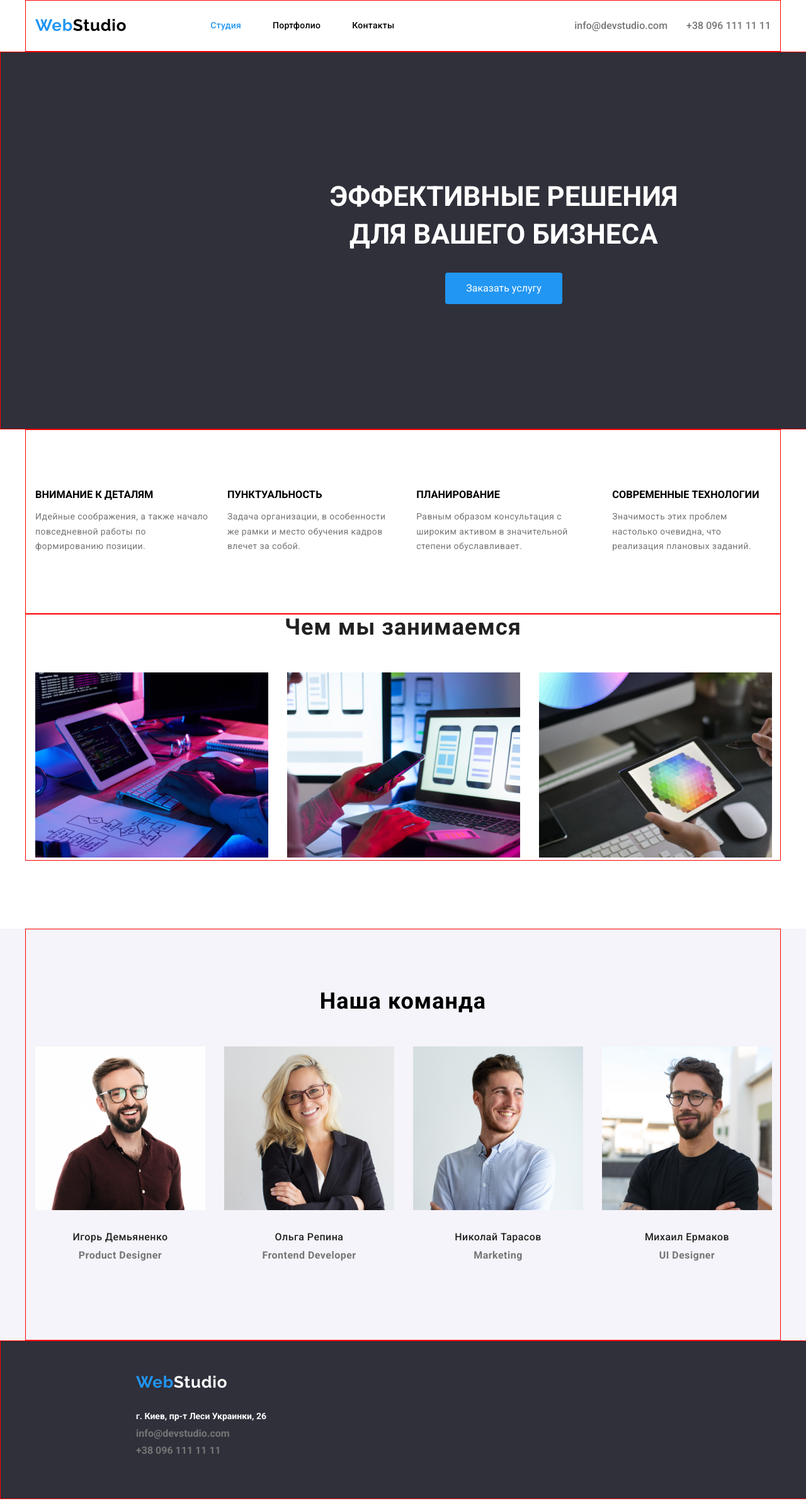
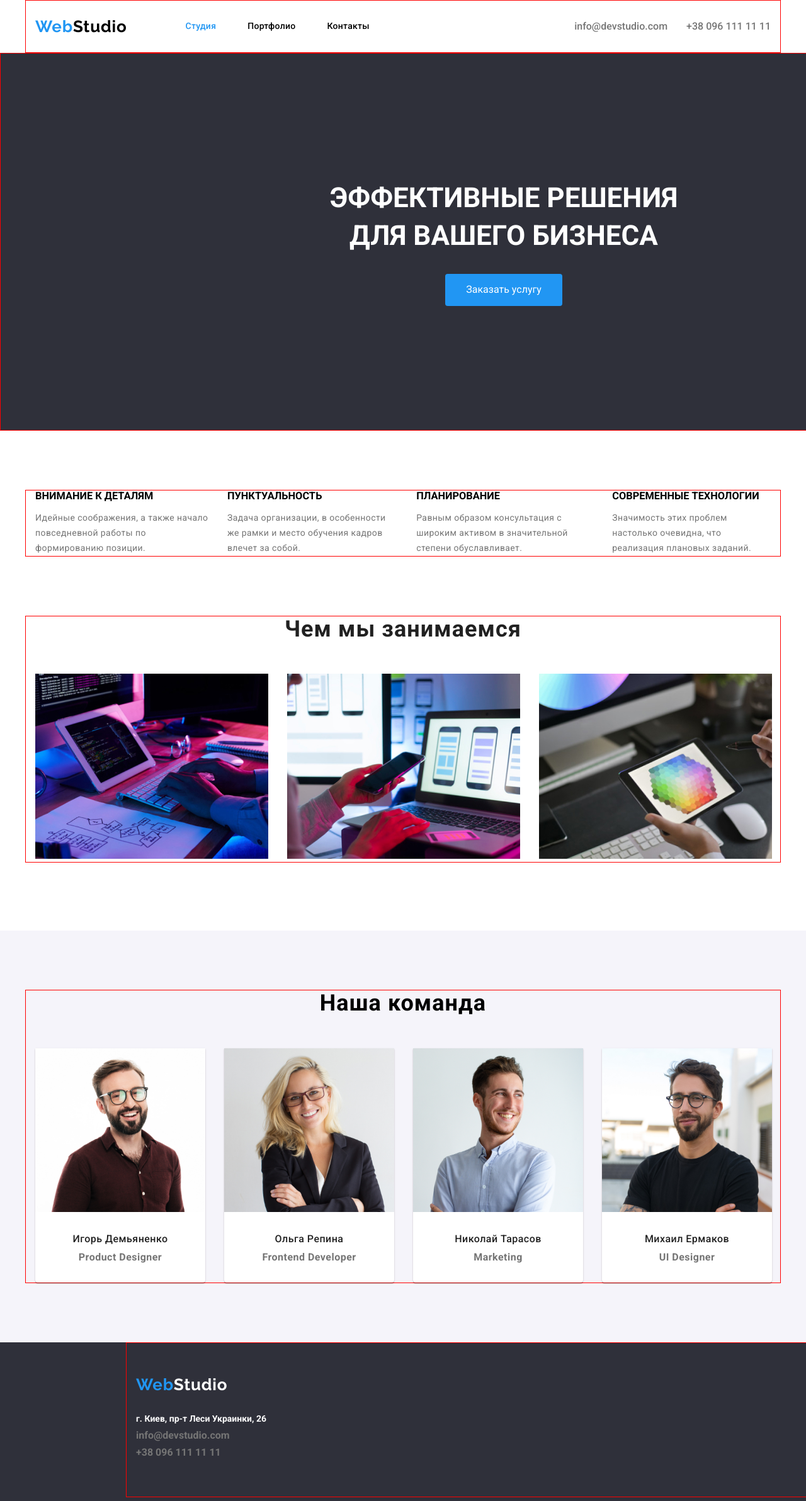
Before and after one commit to LysenkoVitalii/goit-markup-hw-03, a plain HTML site: page index.html in a window 1280 px wide. Shown: the top 2384 px of the page at 63% size. Drawn offline with Linux system fonts and the light colour scheme.

Commit message:
Правки 2

```diff
--- a/css/modern-normalize.css
+++ b/css/modern-normalize.css
@@ -5,6 +5,9 @@
 /* обнуляем дефолтные маркеры у всех маркированных списков */
 ul {
   list-style: none;
+  margin-left: 0;
+  margin-right: 0;
+  padding: 0;
 }
 
 * {
--- a/css/style.css
+++ b/css/style.css
@@ -46,9 +46,14 @@ p {
   justify-content: space-between;
 }
 
+.container.header .header-list {
+  padding-left: 0;
+  margin-left: auto;
+  display: flex;
+  align-items: center;
+}
+
 .logo {
-  /* padding: 25px 93px 24px 15px; */
-
   font-family: Raleway, sans-serif;
   font-style: normal;
   font-weight: bold;
@@ -56,15 +61,26 @@ p {
   line-height: 1.19;
   letter-spacing: 0.03em;
   color: var(--text-logo);
+  text-decoration: none;
+
+  margin-right: 93px;
 }
 
 .logo span {
   color: var(--logo);
 }
 
-.header-list .logo {
-  /* display: flex; */
+.site-nav .logo {
   margin: 0;
+  margin-right: 93px;
+}
+
+.site-nav ul {
+  padding: 0 0 0 0;
+}
+
+.header-list .list-item:first-child {
+  margin-left: auto;
 }
 
 .list-item:first-child {
@@ -76,12 +92,15 @@ p {
 }
 
 .logo {
-  padding: 24px 93px 25px 0;
+  align-items: center;
+  display: flex;
+  margin-right: 93px;
 }
 
-.logo,
 .link {
   display: block;
+  padding-top: 32px;
+  padding-bottom: 32px;
 }
 
 .site-nav,
@@ -113,8 +132,14 @@ p {
   color: var(--logo);
 }
 
+.list-item .contact {
+  display: block;
+}
+
 .contact {
   color: var(--cord-color);
+  padding-top: 32px;
+  padding-bottom: 32px;
 }
 
 .contact:hover,
@@ -168,11 +193,11 @@ p {
 
 .feature {
   font-size: 14px;
+  padding: 94px 0;
 }
 
 .feature .container {
   justify-content: space-between;
-  padding: 94px 15px;
 }
 
 .visually-hidden {
@@ -195,7 +220,6 @@ p {
   width: 1170px;
   min-height: 101px;
   margin: 0;
-  padding: 0;
 }
 
 .list li {
@@ -205,6 +229,13 @@ p {
 
 .list li:last-child {
   margin-right: 0;
+}
+
+.team-card {
+  background-color: var(--color-text);
+  box-shadow: 0px 1px 3px rgba(0, 0, 0, 0.12), 0px 1px 1px rgba(0, 0, 0, 0.14),
+    0px 2px 1px rgba(118, 20, 20, 0.2);
+  border-radius: 0px 0px 4px 4px;
 }
 
 .featur-titile {
@@ -258,6 +289,7 @@ p {
 /* Команда */
 .team {
   background-color: var(--background-team);
+  padding: 94px 0 94px 0;
 }
 
 .team-title {
@@ -266,11 +298,6 @@ p {
   text-align: center;
   letter-spacing: 0.03em;
   margin-bottom: 50px;
-  padding-top: 94px;
-}
-
-.team-card {
-  padding-bottom: 94px;
 }
 
 .team-name {
@@ -285,8 +312,8 @@ p {
 }
 
 .team-name {
-  padding-top: 30px;
-  padding-bottom: 10px;
+  margin-top: 30px;
+  margin-bottom: 10px;
 }
 
 .team-position {
@@ -300,10 +327,7 @@ p {
 }
 
 /* Футер */
-.footer .container {
-  padding-top: 50px;
-  padding-left: 215px;
-
+.footer {
   background-color: var(--background);
   width: 1600px;
   min-height: 252px;
@@ -314,6 +338,9 @@ p {
 }
 
 .footer-logo {
+  padding-top: 51px;
+  display: block;
+
   color: var(--color-text);
   font-family: Raleway, sans-serif;
   font-style: normal;
@@ -337,6 +364,10 @@ p {
 }
 
 .footer-contact {
+  display: block;
+}
+
+.footer-contact .contact {
   padding: 0;
   margin: 0;
 }
```
